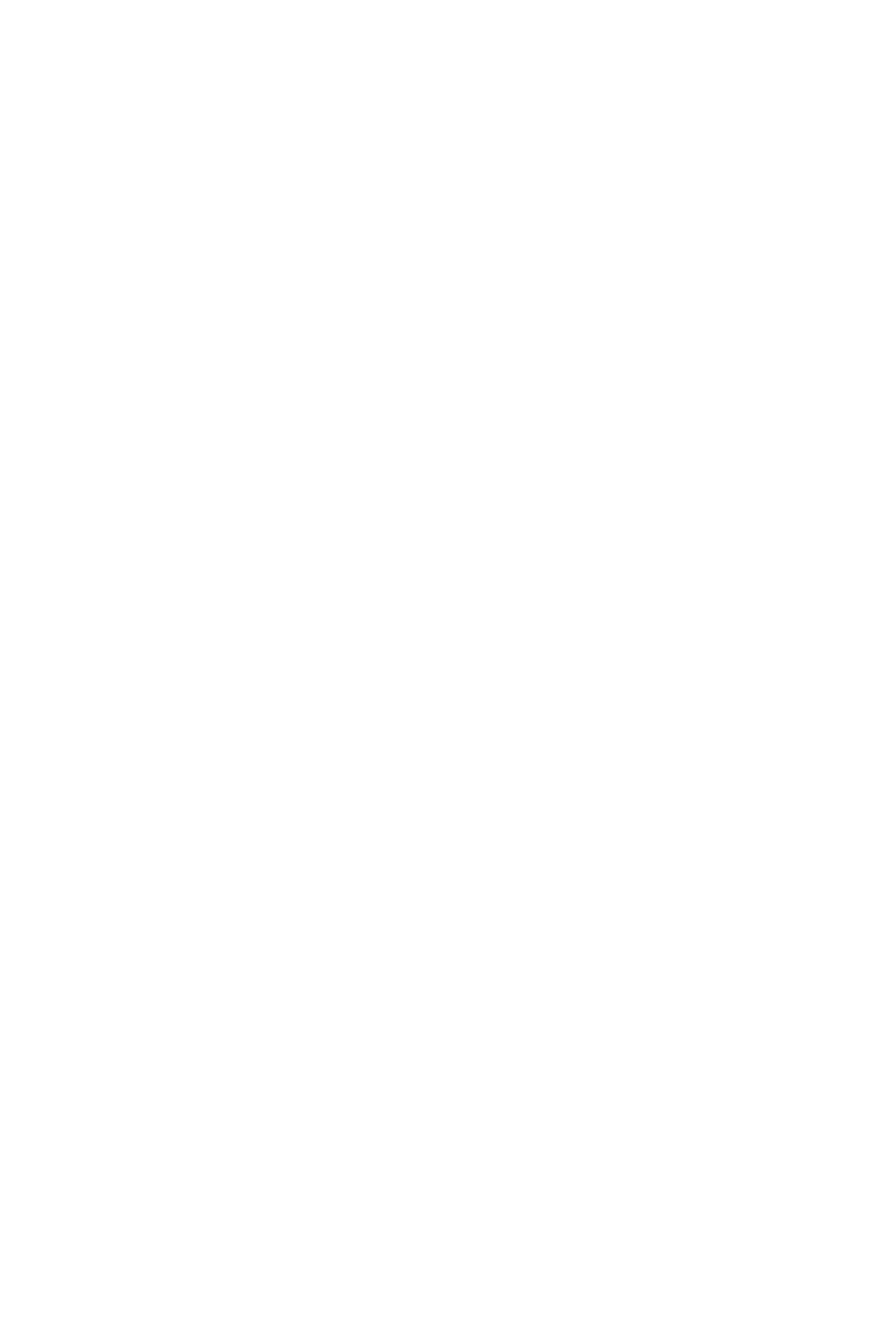
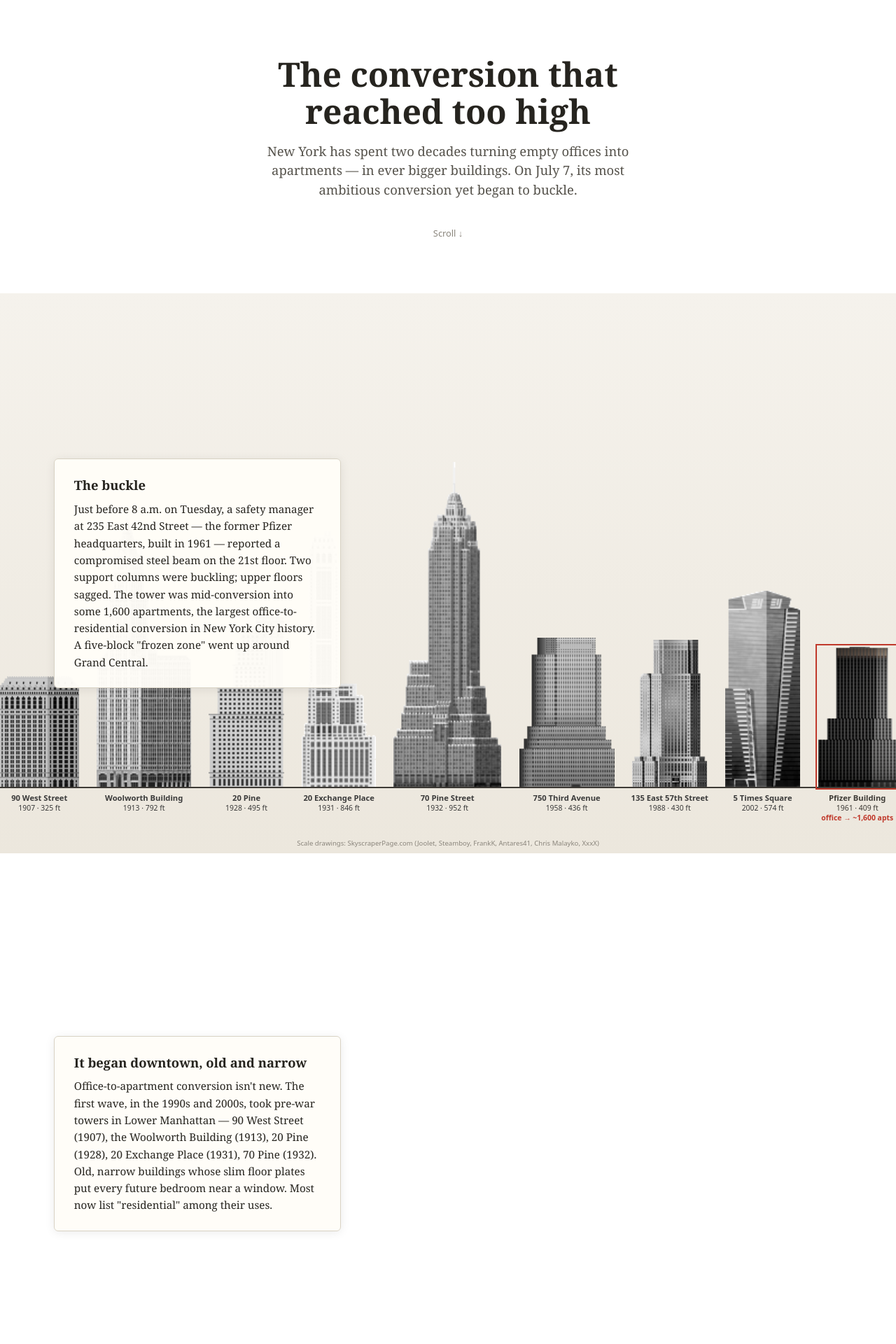
Before and after one commit to wongpeiting/scrolly-svelte-exercise, a SvelteKit app: page / in a window 1280 px wide. Shown: the top 1920 px of the page at 70% size. Before the commit the page ends 800 px from the top, so only its background shows below. Built offline with nearby package versions, Linux system fonts and the light colour scheme.

Commit message:
Build conversion scrolly page with four steps

```diff
--- a/src/routes/+page.svelte
+++ b/src/routes/+page.svelte
@@ -0,0 +1,164 @@
+<script>
+	import Scroller from '$lib/components/Scroller.svelte';
+	import ConversionSkyline from '$lib/components/ConversionSkyline.svelte';
+
+	let index = $state(0);
+	let count = $state(0);
+</script>
+
+<main>
+	<header class="masthead">
+		<h1>The conversion that reached too high</h1>
+		<p class="dek">
+			New York has spent two decades turning empty offices into apartments — in ever bigger
+			buildings. On July 7, its most ambitious conversion yet began to buckle.
+		</p>
+		<p class="hint">Scroll ↓</p>
+	</header>
+
+	<Scroller top={0} bottom={1} bind:index bind:count>
+		{#snippet background()}
+			<ConversionSkyline {index} />
+		{/snippet}
+
+		{#snippet foreground()}
+			<div class="step">
+				<div class="card">
+					<h2>The buckle</h2>
+					<p>
+						Just before 8 a.m. on Tuesday, a safety manager at 235 East 42nd Street — the former
+						Pfizer headquarters, built in 1961 — reported a compromised steel beam on the 21st
+						floor. Two support columns were buckling; upper floors sagged. The tower was
+						mid-conversion into some 1,600 apartments, the largest office-to-residential
+						conversion in New York City history. A five-block "frozen zone" went up around
+						Grand Central.
+					</p>
+				</div>
+			</div>
+
+			<div class="step">
+				<div class="card">
+					<h2>It began downtown, old and narrow</h2>
+					<p>
+						Office-to-apartment conversion isn't new. The first wave, in the 1990s and 2000s,
+						took pre-war towers in Lower Manhattan — 90 West Street (1907), the Woolworth
+						Building (1913), 20 Pine (1928), 20 Exchange Place (1931), 70 Pine (1932). Old,
+						narrow buildings whose slim floor plates put every future bedroom near a window.
+						Most now list "residential" among their uses.
+					</p>
+				</div>
+			</div>
+
+			<div class="step">
+				<div class="card">
+					<h2>The new wave: Midtown, and bigger</h2>
+					<p>
+						After the pandemic emptied offices, the city rewrote the rules — 2024's City of Yes
+						rezoning, a new 467-m tax break, and an "Office Conversion Accelerator" at City
+						Hall. Half of conversions announced since then are in Midtown, and the buildings
+						keep getting bigger: 5 Times Square, 135 East 57th, and 750 Third Avenue, a
+						34-story office slab set to become 680 apartments.
+					</p>
+				</div>
+			</div>
+
+			<div class="step">
+				<div class="card">
+					<h2>This one reached too high</h2>
+					<p>
+						Unlike every downtown precedent, the 42nd Street project didn't just gut and refit —
+						it added weight: an 11-story extension on the adjoining 219 East 42nd Street, part
+						of the same complex. Under the new load, a union official said, beams bent "like
+						cigarettes." The developer conceded two columns "could not take the load." The
+						columns of a 64-year-old office tower were asked to carry a building it was never
+						designed to be.
+					</p>
+				</div>
+			</div>
+		{/snippet}
+	</Scroller>
+
+	<footer class="sources">
+		<p>
+			Sources: New York Times live coverage, July 7, 2026; Wall Street Journal, "Office-to-Residential
+			Conversions Are Booming," Dec. 1, 2025; NYC Office Conversion Accelerator; building data and
+			scale drawings from SkyscraperPage.com.
+		</p>
+	</footer>
+</main>
+
+<style>
+	main {
+		font-family: Georgia, 'Times New Roman', serif;
+		color: #26241f;
+	}
+
+	.masthead {
+		max-width: 42rem;
+		margin: 0 auto;
+		padding: 5rem 1.5rem 4rem;
+		text-align: center;
+	}
+
+	h1 {
+		margin: 0 0 1rem;
+		font-size: clamp(2rem, 5vw, 3rem);
+		line-height: 1.1;
+	}
+
+	.dek {
+		margin: 0 auto;
+		max-width: 34rem;
+		font-size: 1.15rem;
+		line-height: 1.5;
+		color: #55524b;
+	}
+
+	.hint {
+		margin-top: 2.5rem;
+		font-family: system-ui, sans-serif;
+		font-size: 0.8rem;
+		color: #8a857c;
+	}
+
+	.step {
+		min-height: 100vh;
+		display: flex;
+		align-items: center;
+		justify-content: flex-start;
+		padding: 0 clamp(1rem, 6vw, 5rem);
+	}
+
+	.card {
+		max-width: 22rem;
+		padding: 1.5rem 1.75rem;
+		background: rgb(255 253 248 / 0.96);
+		border: 1px solid #d8d2c4;
+		border-radius: 0.375rem;
+		box-shadow: 0 2px 14px rgb(0 0 0 / 0.08);
+	}
+
+	.card h2 {
+		margin: 0 0 0.6rem;
+		font-size: 1.15rem;
+	}
+
+	.card p {
+		margin: 0;
+		font-size: 0.95rem;
+		line-height: 1.6;
+	}
+
+	.sources {
+		max-width: 42rem;
+		margin: 0 auto;
+		padding: 3rem 1.5rem 4rem;
+	}
+
+	.sources p {
+		font-family: system-ui, sans-serif;
+		font-size: 0.75rem;
+		line-height: 1.5;
+		color: #8a857c;
+	}
+</style>
```
